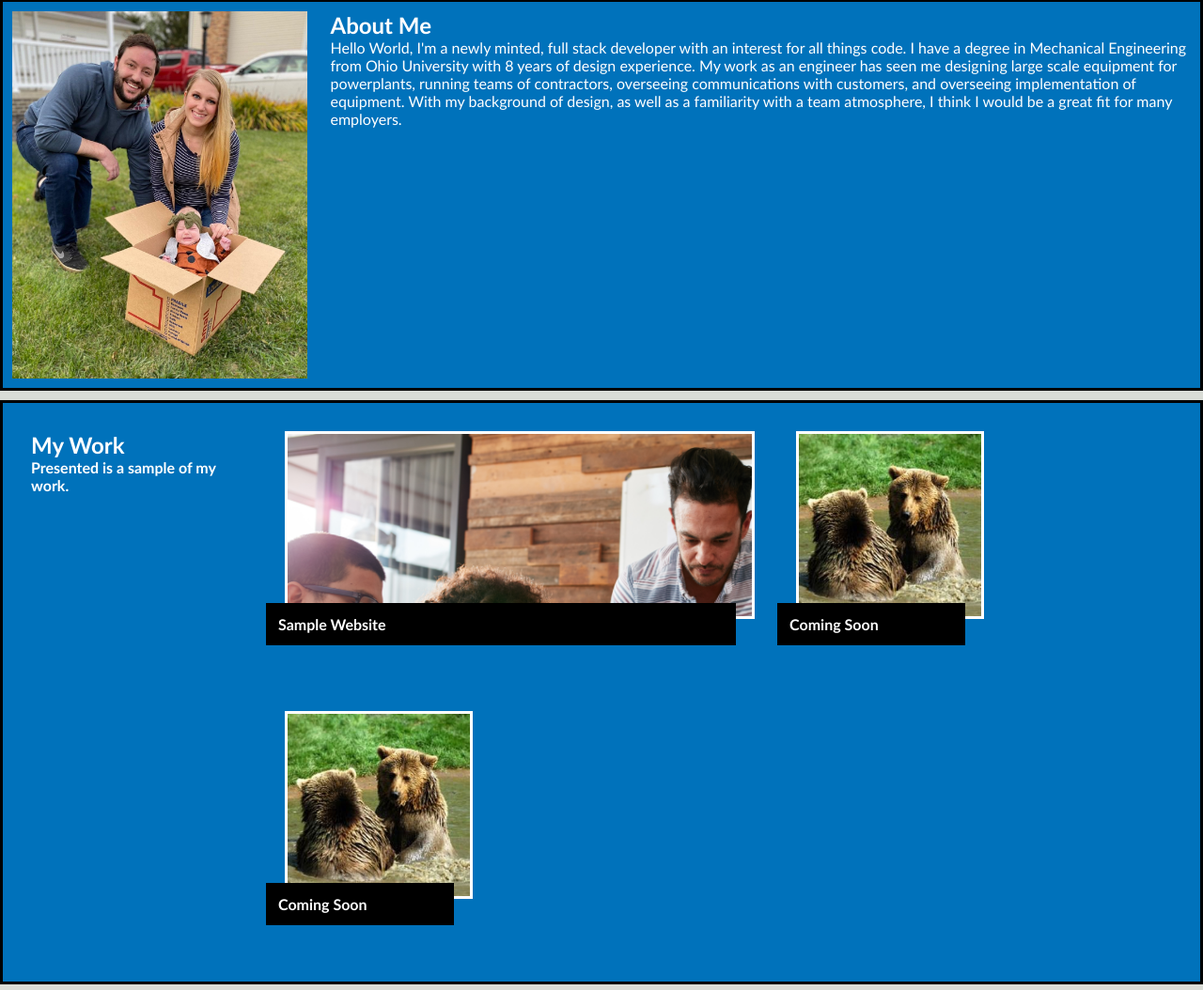
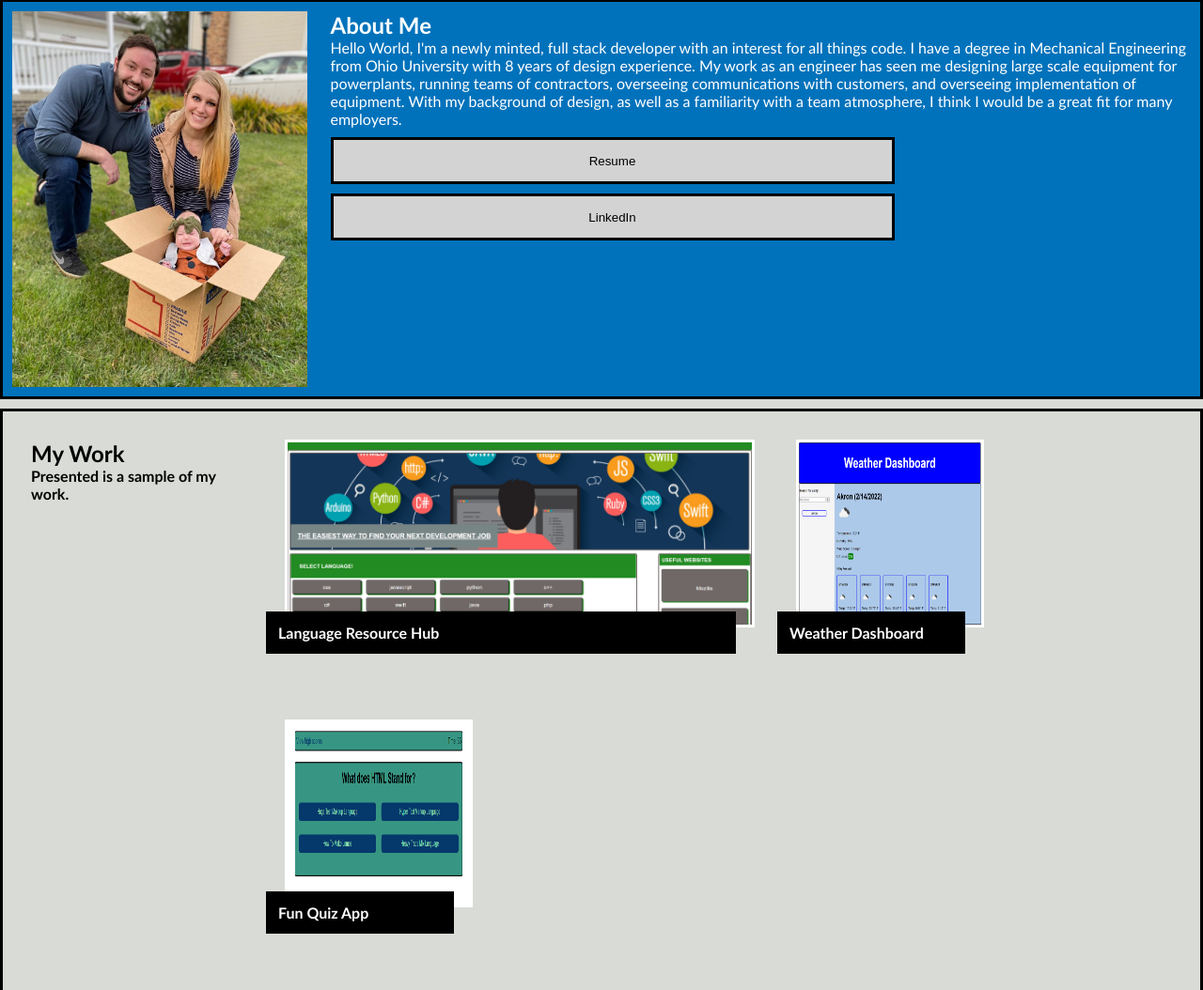
Before and after one commit to ckyser1/ckyser1_Portfolio, a plain HTML site: page index.html in a window 1280 px wide. Shown: the part 105-1159 px from the top of the page at 94% size. Drawn offline with Linux system fonts and the light colour scheme.

Commit message:
updated profile with new projects

```diff
--- a/assets/css/style.css
+++ b/assets/css/style.css
@@ -81,6 +81,18 @@ ul li a:hover{
   border: black;
   border-style: solid;
 }
+
+.AboutMe button{
+  height: 50px;
+  width: 600px;
+  border-style: solid;
+  border-width: 3px;
+  display: block;
+  padding: 5px;
+  margin: 10px;
+  background-color: lightgray;
+
+}
 /*main content block with border*/
 
 .MyWork {
@@ -88,8 +100,6 @@ ul li a:hover{
   padding: 10px;
   height: auto;
   font-family: 'Gill Sans', 'Gill Sans MT', Calibri, 'Trebuchet MS', sans-serif;
-  background-color: #0072bb;
-  color: #ffffff;
   display:flex;
   border: black;
   border-style: solid;
@@ -102,6 +112,8 @@ ul li a:hover{
   display: inline-block;
   max-width: 25%;
   height:auto;
+  min-height: 400px;
+  min-width: 300px;
 }
 /*my img info*/
 
--- a/index.html
+++ b/index.html
@@ -35,6 +35,8 @@
             <p>
                 Hello World, I'm a newly minted, full stack developer with an interest for all things code.  I have a degree in Mechanical Engineering from Ohio University with 8 years of design experience.  My work as an engineer has seen me designing large scale equipment for powerplants, running teams of contractors, overseeing communications with customers, and overseeing implementation of equipment.  With my background of design, as well as a familiarity with a team atmosphere, I think I would be a great fit for many employers.
             </p>
+            <button onclick="window.open('./assets/images/{Resume}.pdf');">Resume</button>
+            <button onclick="window.open('https://www.linkedin.com/in/cody-kyser-9a44b865/','blank'); return false;">LinkedIn</button>
         </section>
         <!--About me section with callout to a pic of me-->
 
@@ -47,30 +49,30 @@
             <nav>
               <ul>
                 <li class="MyWorkhero">
-                      <a href="https://ckyser1.github.io/SEO-Refactor-HTML-Horizon-/">
-                        <img src="./assets/images/Horiseon.png" alt="Initial Website">
+                      <a href="https://github.com/ckyser1/Language_Resource_Hub">
+                        <img src="./assets/images/langhub.png" alt="Project 1: Language Hub">
                         <div class="MyWork nav ul li div">
-                          <h4>Sample Website</h4>
+                          <h4>Language Resource Hub</h4>
                         </div>
                       </a>
                 </li>
                 <!--link to first project on github-->
                 <li>
-                    <a href="https://github.com/ckyser1">
-                      <img src="./assets/images/300.jpg" alt="Placeholder">
+                    <a href="https://github.com/ckyser1/OSUBootcamp_Weather_Dashboard">
+                      <img src="./assets/images/weatherdash.png" alt="Weather dashboard for cities">
                       <div class="MyWork nav ul li div">
-                        <h4>Coming Soon</h4>
+                        <h4>Weather Dashboard</h4>
                       </div>
                       <!--bar of text-->
                     </a>
                   </li>
                 <li>
-                    <a href="https://github.com/ckyser1">
-                      <img src="./assets/images/300.jpg" alt="Placeholder">
+                    <a href="https://github.com/ckyser1/Bootcamp_Quiz">
+                      <img src="./assets/images/samplequiz.png" alt="Fun quiz to test knowledge base">
                       <div class="MyWork nav ul li div">
-                        <h4>Coming Soon</h4>
+                        <h4>Fun Quiz App</h4>
                       </div>
-                      <!--bar of text-->
+
                     </a>
                 </li>
                 <!--placeholder images and links-->
```
Also changed, not shown: assets/images/langhub.png (added), assets/images/samplequiz.png (added), assets/images/weatherdash.png (added), 1 other file.
